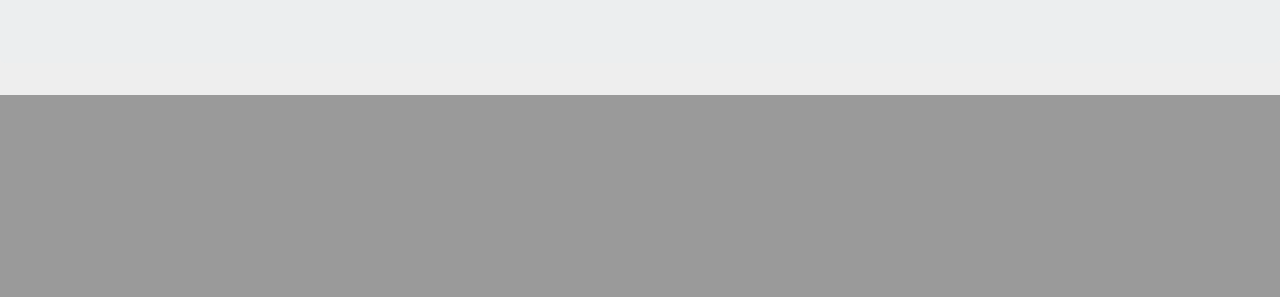
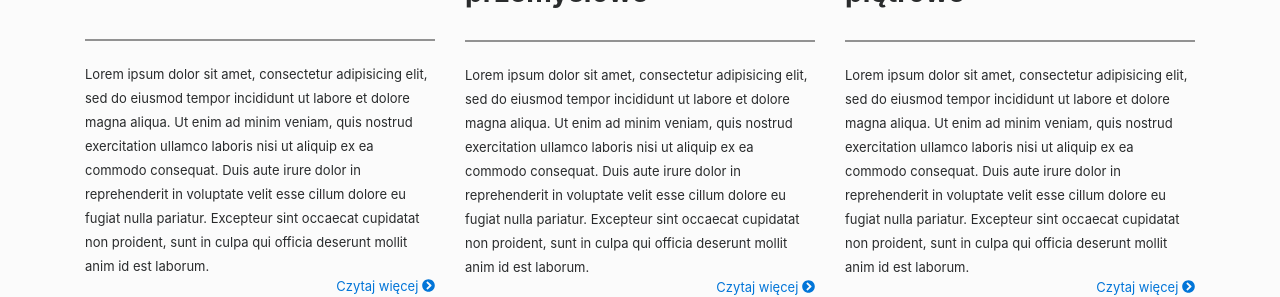
Before and after one commit to dam-orzel/Laminatech, a PHP site: page / in a window 1280 px wide. Shown: the part 772-1069 px from the top of the page. Before the commit the page ends 867 px from the top, so only its background shows below. Run offline with PHP 8.4, Linux system fonts and the light colour scheme; some libraries are stand-ins or nearby versions.

Commit message:
fix bugs, added main content 3xcol, improved RWD

```diff
--- a/index.html
+++ b/index.html
@@ -6,6 +6,7 @@
   <meta name="viewport" content="width=device-width, initial-scale=1.0">
   <meta http-equiv="X-UA-Compatible" content="ie=edge">
   <title>Laminatech</title>
+  <script defer src="https://use.fontawesome.com/releases/v5.0.6/js/all.js"></script>
   <link rel="stylesheet" href="https://maxcdn.bootstrapcdn.com/bootstrap/4.0.0-alpha.6/css/bootstrap.min.css" integrity="sha384-rwoIResjU2yc3z8GV/NPeZWAv56rSmLldC3R/AZzGRnGxQQKnKkoFVhFQhNUwEyJ" crossorigin="anonymous">
   <link rel="stylesheet" href="css/main.css">
 </head>
@@ -83,14 +84,49 @@
       </nav>
     </div>
   </section>
-<section id="header">
+  <section id="header">
     <div class="jumbotron">
       <div class="container">
-      <div class="header-content">
-</div>
+        <div class="header-content ">
+          <div class="row m-auto">
+            <div class="col ml-5 mt-auto">a</div>
+            <div class="col">b</div>
+            <div class="col">d</div>
+          </div>
+        </div>
       </div>
     </div>
-</section>
+  </section>
+  <section id="main-content">
+    <div class="d-none d-md-block">
+      <div class="container">
+        <div class="row">
+          <div class="col-md-12 col-lg-4">
+            <h3 class="font-weight-bold pb-4">Drogi, parkingi, podjazdy</h3></br>
+            <div class="main-content-border">
+            <span class="main-content-text">Lorem ipsum dolor sit amet, consectetur adipisicing elit, sed do eiusmod tempor incididunt ut labore et dolore magna aliqua. Ut enim ad minim veniam, quis nostrud exercitation ullamco laboris nisi ut aliquip ex ea commodo consequat. Duis aute irure dolor in reprehenderit in voluptate velit esse cillum dolore eu fugiat nulla pariatur. Excepteur sint occaecat cupidatat non proident, sunt in culpa qui officia deserunt mollit anim id est laborum.</span>
+            </div>
+            <a href="#" class="text-right d-block main-content-text">Czytaj więcej <i class="fas fa-chevron-circle-right"></i></a>
+          </div>
+
+          <div class="col-md-12 col-lg-4">
+            <h3 class="font-weight-bold pb-4">Obiekty produkcyjne i przemysłowe</h3>
+            <div class="main-content-border">
+            <span class="main-content-text">Lorem ipsum dolor sit amet, consectetur adipisicing elit, sed do eiusmod tempor incididunt ut labore et dolore magna aliqua. Ut enim ad minim veniam, quis nostrud exercitation ullamco laboris nisi ut aliquip ex ea commodo consequat. Duis aute irure dolor in reprehenderit in voluptate velit esse cillum dolore eu fugiat nulla pariatur. Excepteur sint occaecat cupidatat non proident, sunt in culpa qui officia deserunt mollit anim id est laborum.</span>
+            </div>
+            <a href="#" class="text-right d-block main-content-text">Czytaj więcej <i class="fas fa-chevron-circle-right"></i></a>
+          </div>
+          <div class="col-md-12 col-lg-4">
+            <h3 class="font-weight-bold pb-4">Garaże podziemne i piętrowe</h3>
+            <div class="main-content-border">
+            <span class="main-content-text">Lorem ipsum dolor sit amet, consectetur adipisicing elit, sed do eiusmod tempor incididunt ut labore et dolore magna aliqua. Ut enim ad minim veniam, quis nostrud exercitation ullamco laboris nisi ut aliquip ex ea commodo consequat. Duis aute irure dolor in reprehenderit in voluptate velit esse cillum dolore eu fugiat nulla pariatur. Excepteur sint occaecat cupidatat non proident, sunt in culpa qui officia deserunt mollit anim id est laborum.</span>
+            </div>
+            <a href="#" class="text-right d-block main-content-text">Czytaj więcej <i class="fas fa-chevron-circle-right"></i></a>
+          </div>
+        </div>
+      </div>
+    </div>
+  </section>
 
   <script src="https://code.jquery.com/jquery-3.1.1.slim.min.js" integrity="sha384-A7FZj7v+d/sdmMqp/nOQwliLvUsJfDHW+k9Omg/a/EheAdgtzNs3hpfag6Ed950n" crossorigin="anonymous"></script>
   <script src="https://cdnjs.cloudflare.com/ajax/libs/tether/1.4.0/js/tether.min.js" integrity="sha384-DztdAPBWPRXSA/3eYEEUWrWCy7G5KFbe8fFjk5JAIxUYHKkDx6Qin1DkWx51bBrb" crossorigin="anonymous"></script>
--- a/scss/main.scss
+++ b/scss/main.scss
@@ -3,8 +3,8 @@
 ///////                 Style wielokrotne             ///////
 ///////
 /////////////////////////////////////////////////////////////
-$body-color: #eee;
-
+$body-color: rgb(251, 251, 251);
+$border-d: rgba(77, 77, 77, 0.60);
 
 
 
@@ -32,22 +32,27 @@ body {
   padding: 0px 10px 18px 10px;
   margin-left: 30px;
   text-transform: uppercase;
-  border-bottom: 1px solid rgb(2, 27, 61);
+  border-bottom: 2px solid $border-d;
   -webkit-box-shadow: 0px 5px 3px -5px rgba(0,0,0,0.20);
   -moz-box-shadow: 0px 5px 3px -5px rgba(0,0,0,0.20);
   box-shadow: 0px 5px 3px -5px rgba(0,0,0,0.20);
     &:hover {
       padding: 0px 10px 12px 10px;
       border-bottom: 4px solid rgb(35, 83, 148);
+      transition: border-bottom 0.4s;
     }
+}
+
+.jumbotron {
+  background: $body-color;
 }
 
 .header-content {
   width: 100%;
-  height: 600px;
+  height: 450px;
   background-image: url("https://images.pexels.com/photos/315752/pexels-photo-315752.jpeg?w=1260&h=750&auto=compress&cs=tinysrgb");
   background-position: center;
-  animation: breath 17s linear infinite;
+  animation: breath 20s linear infinite;
 }
 
 @-webkit-keyframes breath {
@@ -55,3 +60,19 @@ body {
   50%   { background-size: 130% auto; }
   100%   { background-size: 100% auto; }
 }
+
+.main-content-text {
+  font-size: 13px;
+
+}
+
+.main-content-border {
+  padding-top: 20px;
+  border-top: 2px solid $border-d;
+}
+
+#main-content .col-md-12:first-child h3:first-child {
+  margin-bottom: 0px;
+  margin-top: 14px;
+
+}
```
Also changed, not shown: css/main.css.
